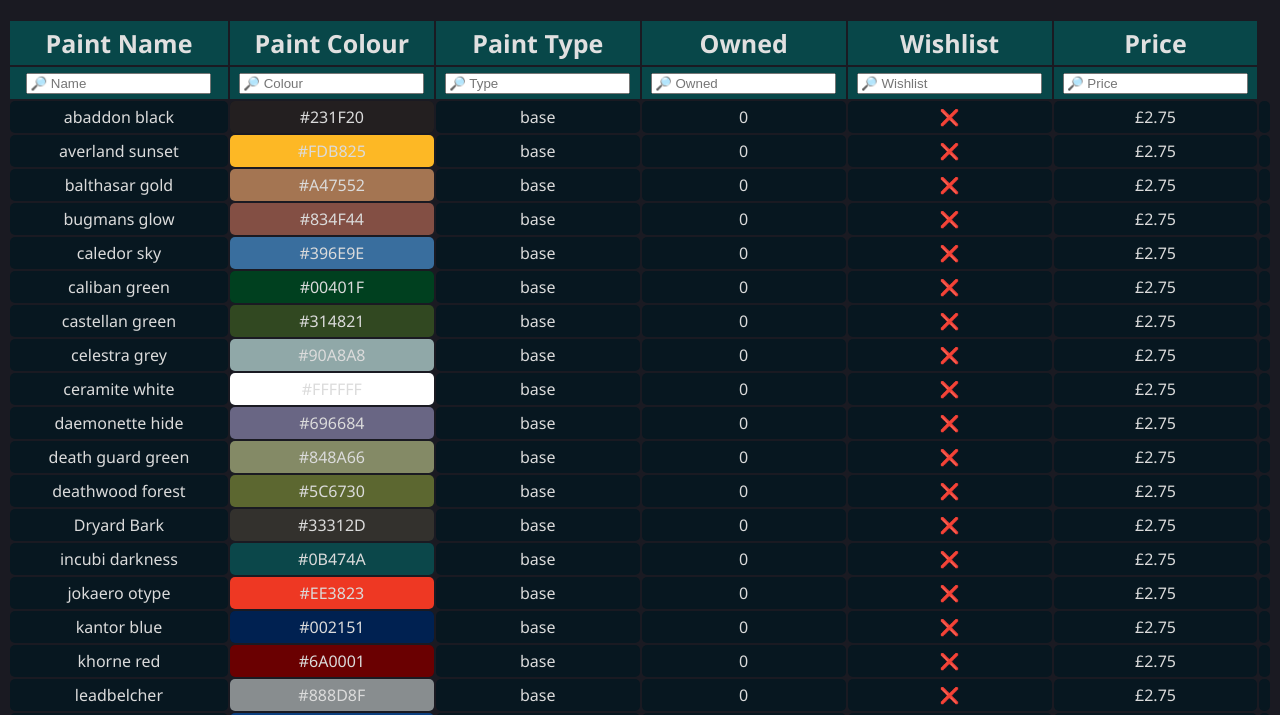
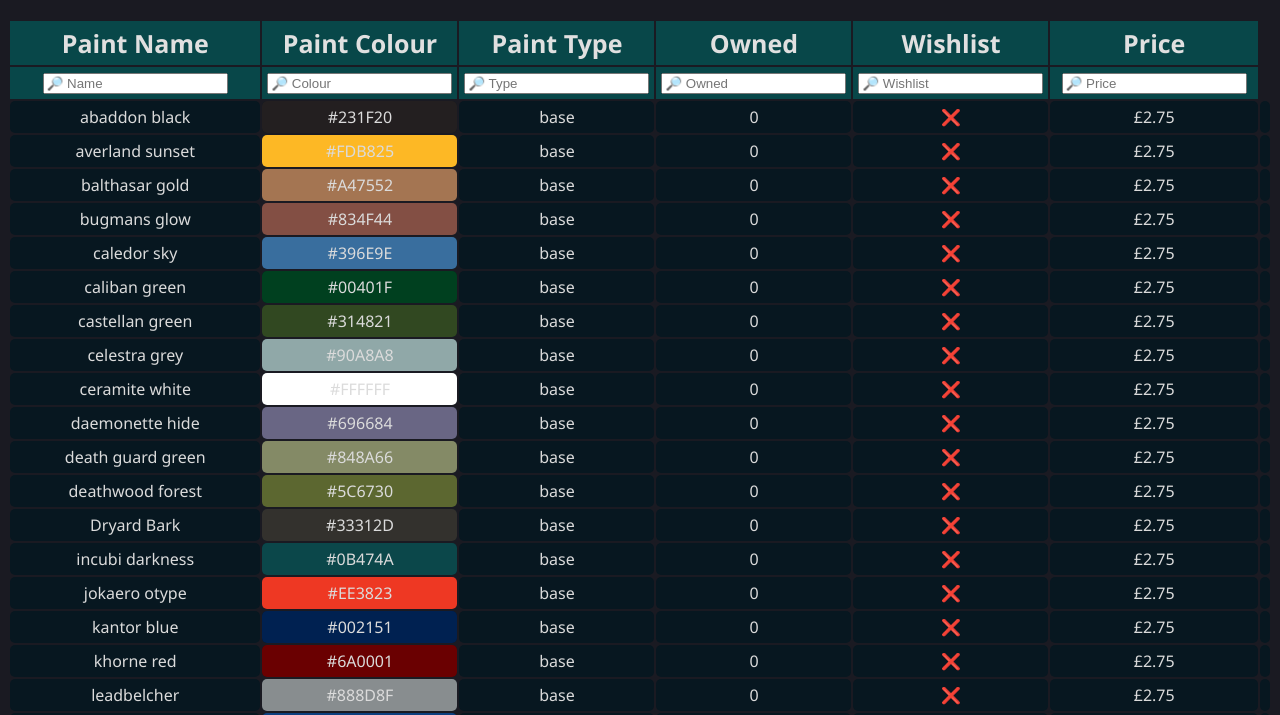
Before and after one commit to barnziebus/inventory-manager, a plain HTML site: page index.html in a window 1280 px wide. Shown: the part 67-782 px from the top of the page. Drawn offline with Linux system fonts and the light colour scheme.

Commit message:
table style

```diff
--- a/Styles/table.css
+++ b/Styles/table.css
@@ -1,5 +1,6 @@
 table {
     width: 100%;
+    user-select: none;
 }
 
 td {
@@ -40,3 +41,10 @@
     background-color: rgb(4, 14, 14);
     transition: background-color ease 0.35s;
 }
+
+td:nth-child(1), th:nth-child(1) { width: 35%; }
+td:nth-child(2), th:nth-child(2) { width: 15%; }
+td:nth-child(3), th:nth-child(3) { width: 10%; }
+td:nth-child(4), th:nth-child(4) { width: 10%; }
+td:nth-child(5), th:nth-child(5) { width: 10%; }
+td:nth-child(6), th:nth-child(6) { width: 20%; }
```
